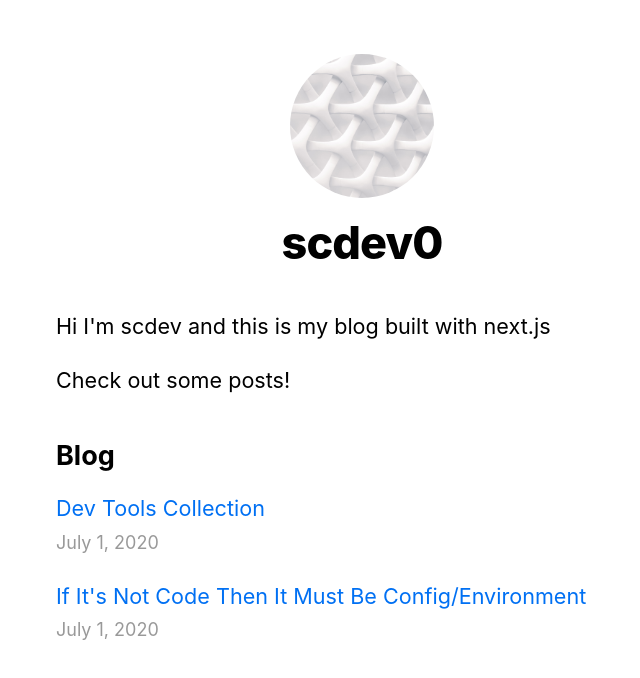
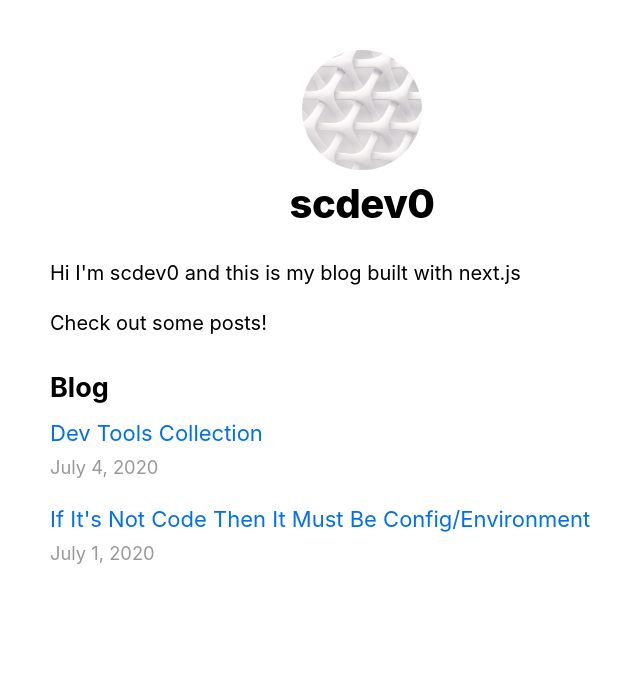
Before and after one commit to scdev0/nextjs-blog, a Next.js app: page / in a window 1280 px wide. Shown: the top 678 px of the page, without its empty margins (278-918 px from the left). Built offline with nearby package versions, Linux system fonts and the light colour scheme.

Commit message:
Change em over to rem

```diff
--- a/components/layout.module.css
+++ b/components/layout.module.css
@@ -1,7 +1,7 @@
 .container {
-  max-width: 36rem;
-  padding: 0 1rem;
-  margin: 3rem auto 6rem;
+  max-width: 66rem;
+  padding: 0 1.8rem;
+  margin: 5rem auto 10rem;
 }
 
 .header {
@@ -11,15 +11,15 @@
 }
 
 .headerImage {
-  width: 6rem;
-  height: 6rem;
+  width: 10rem;
+  height: 10rem;
 }
 
 .headerHomeImage {
-  width: 8rem;
-  height: 8rem;
+  width: 12rem;
+  height: 12rem;
 }
 
 .backToHome {
-  margin: 3rem 0 0;
+  margin: 5rem 0 0;
 }
--- a/pages/index.js
+++ b/pages/index.js
@@ -12,7 +12,7 @@ export default function Home({ sortedPostsData }) {
         <title>{siteTitle}</title>
       </Head>
       <section className={utilStyles.headingMd}>
-        <p>Hi I'm scdev and this is my blog built with next.js</p>
+        <p>Hi I'm scdev0 and this is my blog built with next.js</p>
         <p>Check out some posts!</p>
       </section>
       <section className={`${utilStyles.headingMd} ${utilStyles.padding1px}`}>
--- a/posts/2020-07-04-dev-tools-collection.md
+++ b/posts/2020-07-04-dev-tools-collection.md
@@ -1,6 +1,6 @@
 ---
 title: 'Dev Tools Collection'
-date: '2020-07-01'
+date: '2020-07-04'
 ---
 
 A collection of websites/tools _mostly_ for developers; separated into different categories. I will update this list periodically.
--- a/styles/global.css
+++ b/styles/global.css
@@ -5,11 +5,19 @@ body {
   font-family: -apple-system, BlinkMacSystemFont, Segoe UI, Roboto, Oxygen, Ubuntu, Cantarell,
     Fira Sans, Droid Sans, Helvetica Neue, sans-serif;
   line-height: 1.6;
-  font-size: 18px;
+  font-size: 10px;
 }
 
 * {
   box-sizing: border-box;
+}
+
+div {
+  font-size: 1.8rem;
+}
+
+section p {
+  font-size: 2rem;
 }
 
 a {
@@ -27,8 +35,8 @@ img {
 }
 
 blockquote {
-  padding: 0 1em;
+  padding: 0 1.8rem;
   color: #6a737d;
-  border-left: 0.25em solid #dfe2e5;
+  border-left: 0.5rem solid #dfe2e5;
   margin: 0;
 }
--- a/styles/utils.module.css
+++ b/styles/utils.module.css
@@ -1,5 +1,5 @@
 .heading2Xl {
-  font-size: 2.5rem;
+  font-size: 4rem;
   line-height: 1.2;
   font-weight: 800;
   letter-spacing: -0.05rem;
@@ -7,7 +7,7 @@
 }
 
 .headingXl {
-  font-size: 2rem;
+  font-size: 3.6rem;
   line-height: 1.3;
   font-weight: 800;
   letter-spacing: -0.05rem;
@@ -15,14 +15,18 @@
 }
 
 .headingLg {
-  font-size: 1.5rem;
+  font-size: 2.7rem;
   line-height: 1.4;
   margin: 1rem 0;
 }
 
 .headingMd {
-  font-size: 1.2rem;
+  font-size: 2.2rem;
   line-height: 1.5;
+}
+
+.paragraphMd {
+  font-size: 2rem;
 }
 
 .borderCircle {
@@ -44,7 +48,7 @@
 }
 
 .listItem {
-  margin: 0 0 1.25rem;
+  margin: 0 0 2rem;
 }
 
 .lightText {
```
